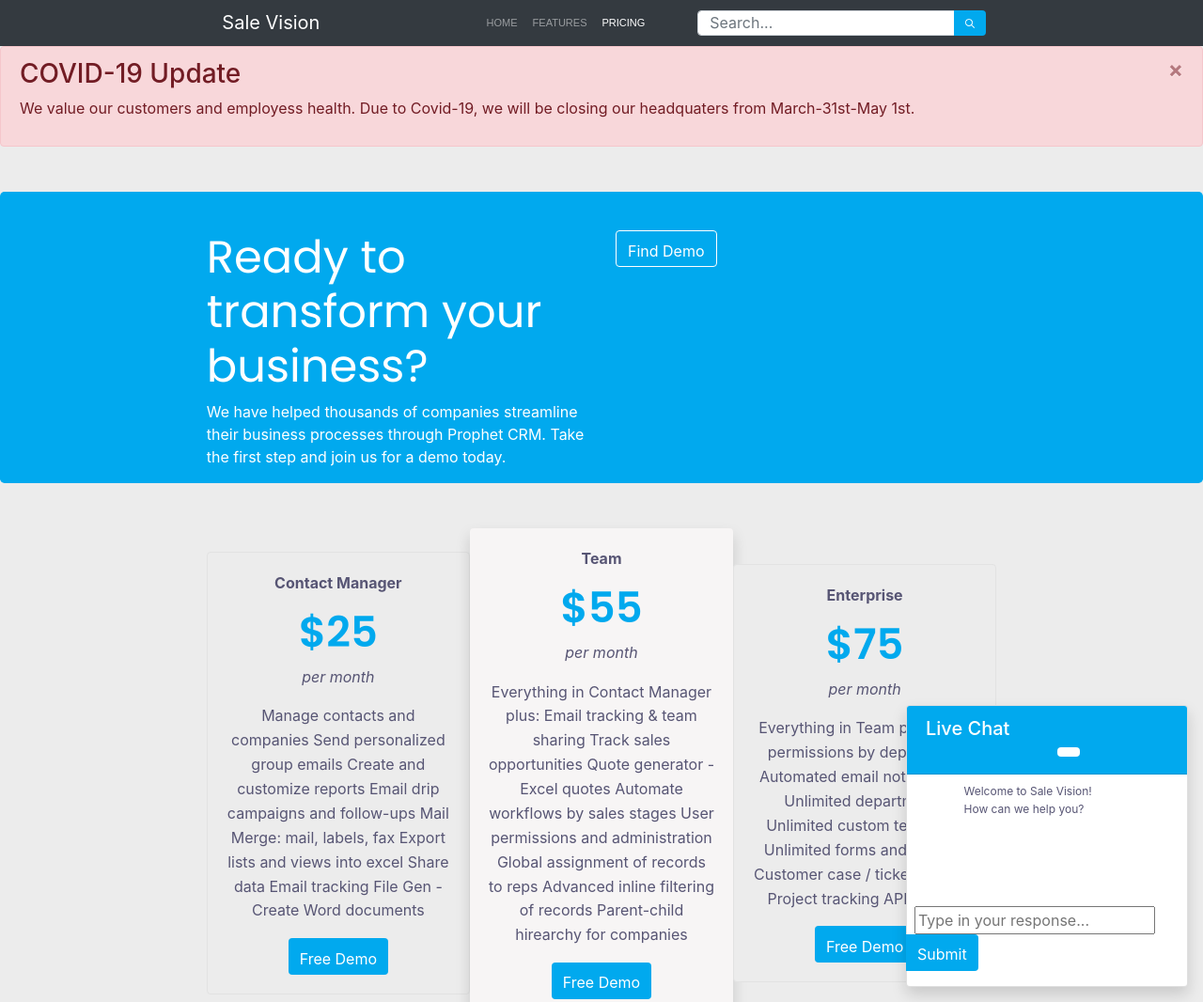
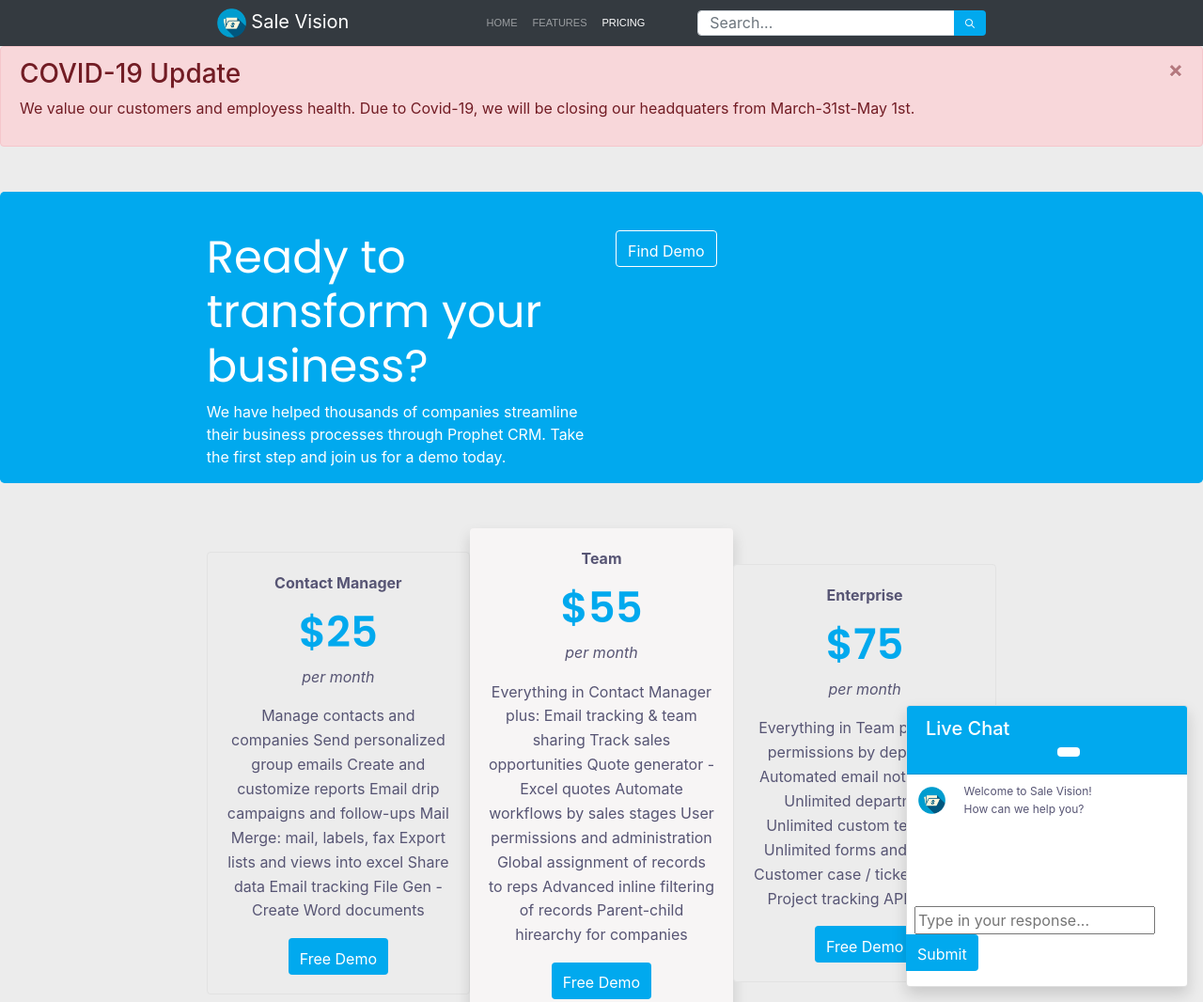
Before and after one commit to cethread/SaleVision, a website: page pricing.html in a window 1280 px wide. Shown: the top 1066 px of the page at 94% size. Drawn offline with nearby package versions, Linux system fonts and the light colour scheme; files that its build step writes are made by us from their sources; the site is published under a folder, as on GitHub Pages, so addresses that start at the root find nothing.

Commit message:
Updated Images path

```diff
--- a/pricing.html
+++ b/pricing.html
@@ -18,7 +18,7 @@
     <div class="container-fluid">
       <!-- Logos -->
       <div class="navbar-brand p-0 m-0" href="index.html">
-        <img src="/images/salevision-icon.png" alt="" width="31px">
+        <img src="images/salevision-icon.png" alt="" width="31px">
         Sale Vision</div>
       <button class="navbar-toggle btn btn-primary d-lg-none d-sm-inline-block" type="button" data-toggle="collapse" data-target=".navbar-nav">
         <span class="navbar-toggler-icon"></span>
@@ -33,7 +33,7 @@
                 <input class="form-control"  style="height: 27px;" type="search" placeholder="Search...">
             <div class="input-group-append">
               <button type="submit" class="btn btn-primary" style="height: 27px;">
-                <span class="search-icon"><img src="./images/search.png"  style="width: 10px; margin-top: -11px;" alt=""></span>
+                <span class="search-icon"><img src="images/search.png"  style="width: 10px; margin-top: -11px;" alt=""></span>
               </button>
             </div>
           </div>
@@ -174,7 +174,7 @@
   </h5>
   <div class="row m-0 no-gutters mt-2 ml-2">
     <div class="col-3 ml-1 align-self-center">
-      <img src="/images/salevision-icon.png" style="width: 40%" alt="" class="card-img">
+      <img src="images/salevision-icon.png" style="width: 40%" alt="" class="card-img">
     </div>
     <div class="col-8 ml-n4">
       <p class="card-text" style="width: 73%; font-size: 12px;">Welcome to Sale Vision! How can we help you?</p>
@@ -187,7 +187,6 @@
         <button type="submit" class="btn btn-primary" aria-placeholder="Submit your response...">Submit</button>
       </div>
     </div>
-
   </form>
 </div><!--Chatbox End-->
 
@@ -203,7 +202,6 @@
         <div class="col">
             <h4>Headquaters</h4>
             <p>559 Wirch Ave. Suite B <br> Linden, NJ 07227 </p>
-
         </div>
         <div class="col">
             <form action="" class="form-inline">
@@ -216,19 +214,6 @@
     </div>
     </section>
   </footer>
-
-
-
-
-
-
-
-
-
-
-
-
-
 <script src="js/jquery.slim.min.js"></script>
 <script src="js/popper.min.js"></script>
 <script src="js/bootstrap.min.js"></script>
```
Lines whose indentation alone changed are shown as unchanged.
